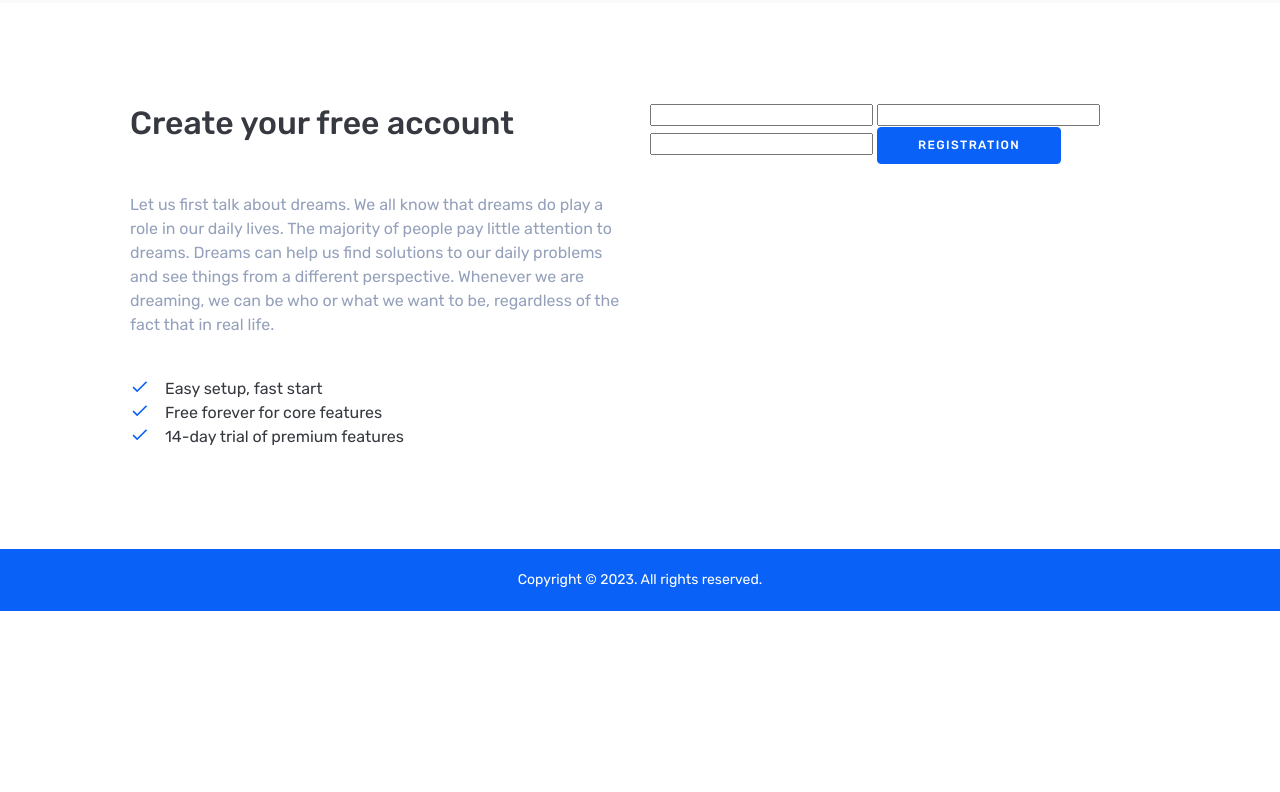
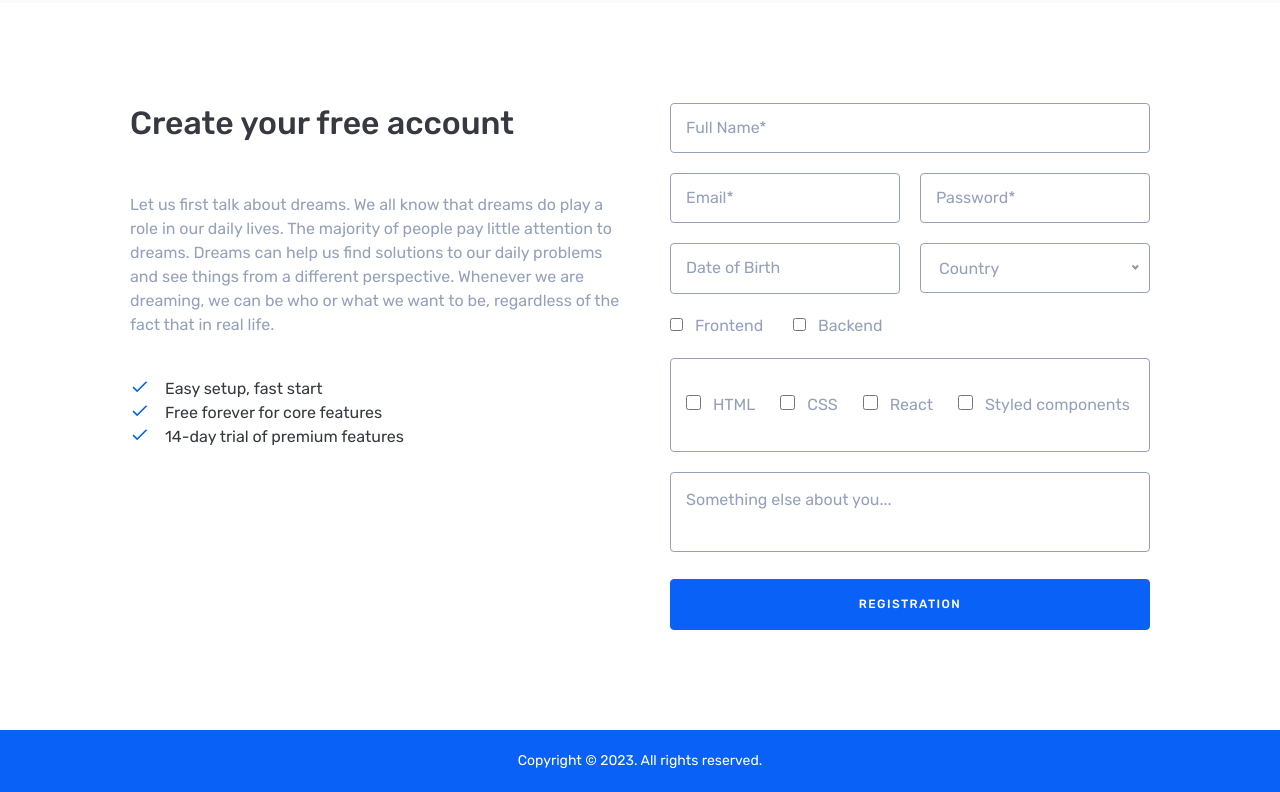
Before and after one commit to Anton533/incubator-template, a website: page src/html/pages/index.html in a window 1280 px wide. Shown: the part 1554-2346 px from the top of the page. Before the commit the page ends 2165 px from the top, so only its background shows below. Drawn offline with nearby package versions, Linux system fonts and the light colour scheme; files that its build step writes are made by us from their sources; files whose address does not match are found by name.

Commit message:
add form

```diff
--- a/src/html/pages/index.html
+++ b/src/html/pages/index.html
@@ -104,11 +104,64 @@
             </ul>
         </div>
 
-        <form action="">
-            <input type="text" />
-            <input type="text" />
-            <input type="text" />
-            <button class="btn btn--primary">Registration</button>
+        <form class="form">
+            <div class="form__name form-item">
+                <input class="form-input" type="text" required placeholder="Full Name*" id="field-1" />
+            </div>
+            <div class="form__email form-item">
+                <input class="form-input" type="text" required placeholder="Email*" id="field-2" />
+            </div>
+            <div class="form__possword form-item">
+                <input class="form-input" type="text" required placeholder="Password*" id="field-3" />
+            </div>
+            <div class="form__birth form-item">
+                <input class="form-input" type="text" placeholder="Date of Birth" id="field-4" />
+            </div>
+            <div class="form__country form-item">
+                <select class="form-select" name="" placeholder="Country" id="field-5" data-nice-select>
+                    <option value="1">Country-1</option>
+                    <option value="2">Country-2</option>
+                    <option value="3">Country-3</option>
+                    <option value="4">Country-4</option>
+                    <option value="5">Country-5</option>
+                </select>
+            </div>
+
+            <div class="form__direction form-item">
+                <div>
+                    <input type="checkbox">
+                    <label for="frontend">Frontend</label>
+                </div>
+                <div>
+                    <input type="checkbox">
+                    <label for="backend">Backend</label>
+                </div>
+            </div>
+
+            <div class="form__technologies form-item">
+                <div>
+                    <input type="checkbox">
+                    <label for="frontend">HTML</label>
+                </div>
+                <div>
+                    <input type="checkbox">
+                    <label for="backend">CSS</label>
+                </div>
+                <div>
+                    <input type="checkbox">
+                    <label for="backend">React</label>
+                </div>
+                <div>
+                    <input type="checkbox">
+                    <label for="backend">Styled components</label>
+                </div>
+            </div>
+
+            <div class="form__message form-item">
+                <textarea class="form-textarea" name="user-message" id="user-message"
+                    placeholder="Something else about you..." rows="2"></textarea>
+            </div>
+            <button class="form__btn btn btn--primary">Registration</button>
         </form>
     </section>
 </div>
--- a/src/html/parts/footer.html
+++ b/src/html/parts/footer.html
@@ -14,6 +14,8 @@
 </div>
 </div>
 
+<script src="libs/nice-select2/nice-select2.js"></script>
+
 <script src="js/script.js"></script>
 
 </body>
--- a/src/html/parts/header.html
+++ b/src/html/parts/header.html
@@ -11,6 +11,8 @@
   <link href="https://fonts.googleapis.com/css2?family=Rubik:wght@400;500&display=swap" rel="stylesheet" />
 
   <link href="https://cdn.jsdelivr.net/npm/normalize.css@8.0.1/normalize.min.css" rel="stylesheet" />
+
+  <link rel="stylesheet" href="libs/nice-select2/nice-select2.css">
 
   <link rel="stylesheet" href="css/main.css" />
 
--- a/src/js/script.js
+++ b/src/js/script.js
@@ -8,3 +8,12 @@
     ele.setAttribute('rel', 'noopener noreferrer');
   });
 })();
+
+////////////////////
+// nice-select2 lib
+(function createSelects() {
+  document.querySelectorAll('[data-nice-select]').forEach((select) => {
+    select.style.display = 'none';
+    NiceSelect.bind(select);
+  });
+})();
--- a/src/sass/components/_components.scss
+++ b/src/sass/components/_components.scss
@@ -3,6 +3,7 @@
 @import './create-account';
 
 @import './footer';
+@import './form-components';
 
 @import './header';
 @import './hero';
--- a/src/sass/components/_create-account.scss
+++ b/src/sass/components/_create-account.scss
@@ -1,6 +1,7 @@
 .create-account {
   display: flex;
-  gap: 20px;
+  justify-content: space-between;
+  gap: 30px;
   & > * {
     width: 50% !important;
   }
@@ -39,3 +40,63 @@
     color: #363940;
   }
 }
+
+.form {
+  display: grid;
+  gap: 20px;
+  grid-template-columns: repeat(2, 1fr);
+  grid-template-areas:
+    'name name'
+    'email possword'
+    'birth country'
+    'direction direction'
+    'technologies technologies'
+    'message message'
+    'btn btn';
+  max-width: 480px;
+  &__name {
+    grid-area: name;
+  }
+  &__email {
+    grid-area: email;
+  }
+  &__possword {
+    grid-area: possword;
+  }
+  &__birth {
+    grid-area: birth;
+  }
+  &__country {
+    grid-area: country;
+  }
+  &__direction {
+    display: flex;
+    gap: 30px;
+    grid-area: direction;
+
+    input {
+      margin-right: 8px;
+    }
+  }
+  &__technologies {
+    display: flex;
+    gap: 25px;
+    grid-area: technologies;
+    padding: 34px 15px;
+    border: 1px solid #95a1bb;
+    border-radius: 4px;
+
+    input {
+      width: 15px;
+      height: 15px;
+      margin-right: 8px;
+    }
+  }
+  &__message {
+    grid-area: message;
+  }
+  &__btn {
+    grid-area: btn;
+    padding: 15px 40px;
+  }
+}
--- /dev/null
+++ b/src/sass/components/_form-components.scss
@@ -0,0 +1,61 @@
+.form-input,
+.form-select,
+.form-textarea {
+  font-family: inherit;
+  color: inherit;
+  font-weight: 400;
+  font-size: 16px;
+  border-radius: 4px;
+  border: 1px solid #95a1bb;
+  background: #fff;
+
+  width: 100%;
+
+  &:focus {
+    outline: none;
+  }
+}
+
+.form-input,
+.form-textarea {
+  padding-top: 15px;
+  padding-bottom: 15px;
+  padding-left: 15px;
+}
+
+.form-select {
+  padding-top: 7px;
+  min-height: 50px;
+}
+
+.form-input,
+.form-textarea {
+  &::placeholder {
+    color: #1e1e1ebf;
+  }
+}
+
+.form-label {
+  display: block;
+  font-weight: 500;
+  font-size: 16px;
+  line-height: 2.125;
+
+  margin-bottom: 2px;
+}
+
+.form-textarea {
+  line-height: inherit;
+
+  resize: none;
+}
+
+input::-webkit-input-placeholder,
+textarea::-webkit-input-placeholder {
+  color: #95a1bb !important;
+}
+
+input:-moz-placeholder,
+textarea:-moz-placeholder {
+  color: #95a1bb !important;
+}
```
Also changed, not shown: static/libs/nice-select2/nice-select2.css (added), static/libs/nice-select2/nice-select2.js (added).
